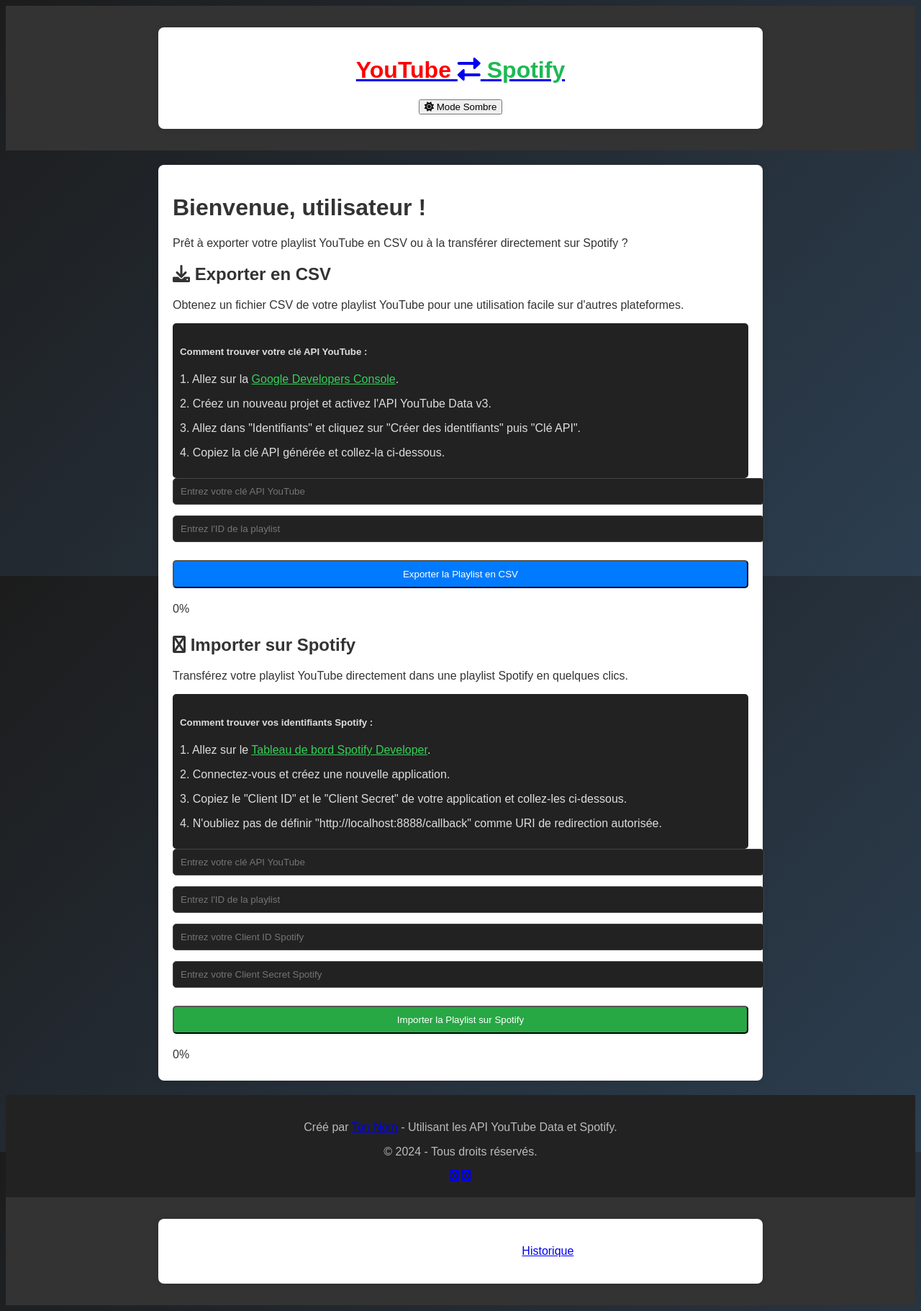
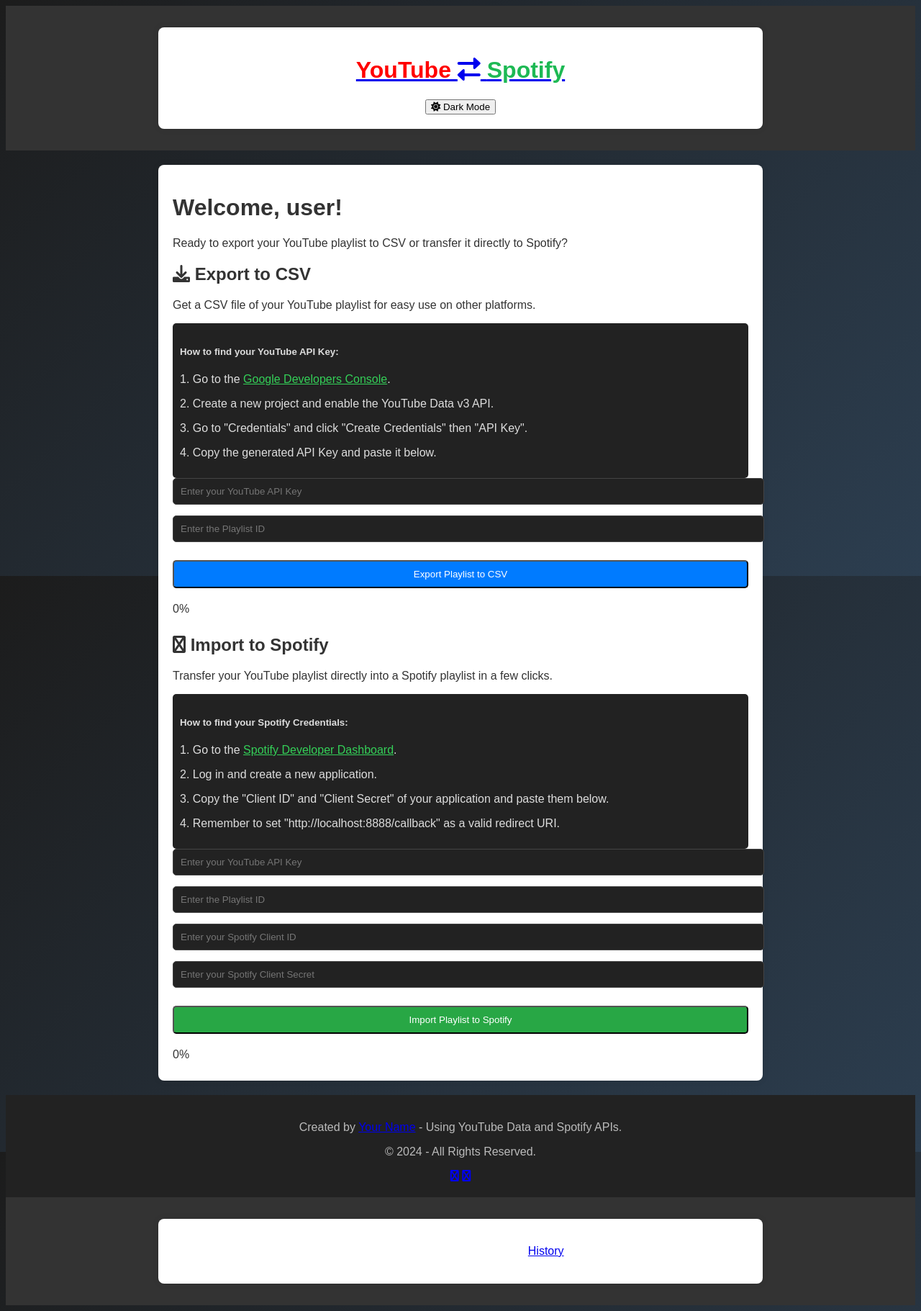
Before and after one commit to Riks0/Tube2Spotify, a Flask app: page / in a window 1280 px wide. Shown: the whole page at 72% size. Run offline with Flask 3, Linux system fonts and the light colour scheme.

Commit message:
Mise à jour des fichiers HTML et corrections de sécurité

```diff
--- a/templates/base.html
+++ b/templates/base.html
@@ -1,9 +1,9 @@
 <!DOCTYPE html>
-<html lang="fr">
+<html lang="en">
 <head>
     <meta charset="UTF-8">
     <meta name="viewport" content="width=device-width, initial-scale=1.0">
-    <title>Transférer vos playlists</title>
+    <title>Transfer Your Playlists</title>
     <link rel="stylesheet" href="{{ url_for('static', filename='css/style.css') }}">
     <link rel="stylesheet" href="https://cdnjs.cloudflare.com/ajax/libs/font-awesome/6.0.0/css/all.min.css">
 </head>
@@ -17,7 +17,7 @@
                 </a>
             </h1>
             <button id="theme-toggle" class="theme-toggle">
-                <i class="fa fa-sun"></i> <span>Mode Sombre</span>
+                <i class="fa fa-sun"></i> <span>Dark Mode</span>
             </button>
         </div>
     </header>
@@ -28,7 +28,7 @@
 
     <footer>
         <div class="container">
-            <p>&copy; 2024 - Transférer vos playlists | <a href="/history">Historique</a></p>
+            <p>&copy; 2024 - Transfer Your Playlists | <a href="/history">History</a></p>
         </div>
     </footer>
     <script>
@@ -37,7 +37,7 @@
             document.body.classList.toggle('theme-dark');
             const theme = document.body.classList.contains('theme-dark') ? 'dark' : 'light';
             localStorage.setItem('theme', theme);
-            themeToggle.innerHTML = theme === 'dark' ? '<i class="fa fa-moon"></i> Mode Clair' : '<i class="fa fa-sun"></i> Mode Sombre';
+            themeToggle.innerHTML = theme === 'dark' ? '<i class="fa fa-moon"></i> Light Mode' : '<i class="fa fa-sun"></i> Dark Mode';
         });
         window.onload = () => {
             const theme = localStorage.getItem('theme') || 'light';
--- a/templates/index.html
+++ b/templates/index.html
@@ -2,81 +2,81 @@
 
 {% block content %}
 <div class="container">
-    <h1 class="mt-5">Bienvenue, {{ user_data.get('username', 'utilisateur') }} !</h1>
-    <p>Prêt à exporter votre playlist YouTube en CSV ou à la transférer directement sur Spotify ?</p>
+    <h1 class="mt-5">Welcome, {{ user_data.get('username', 'user') }}!</h1>
+    <p>Ready to export your YouTube playlist to CSV or transfer it directly to Spotify?</p>
 
     <div class="row">
-        <!-- Option pour exporter en CSV -->
+        <!-- Option to export to CSV -->
         <div class="col-md-6 mb-4">
-            <h2><i class="fa fa-download"></i> Exporter en CSV</h2>
-            <p>Obtenez un fichier CSV de votre playlist YouTube pour une utilisation facile sur d'autres plateformes.</p>
+            <h2><i class="fa fa-download"></i> Export to CSV</h2>
+            <p>Get a CSV file of your YouTube playlist for easy use on other platforms.</p>
             <div class="instructions">
-                <h5>Comment trouver votre clé API YouTube :</h5>
-                <p>1. Allez sur la <a href="https://console.developers.google.com/" target="_blank">Google Developers Console</a>.</p>
-                <p>2. Créez un nouveau projet et activez l'API YouTube Data v3.</p>
-                <p>3. Allez dans "Identifiants" et cliquez sur "Créer des identifiants" puis "Clé API".</p>
-                <p>4. Copiez la clé API générée et collez-la ci-dessous.</p>
+                <h5>How to find your YouTube API Key:</h5>
+                <p>1. Go to the <a href="https://console.developers.google.com/" target="_blank">Google Developers Console</a>.</p>
+                <p>2. Create a new project and enable the YouTube Data v3 API.</p>
+                <p>3. Go to "Credentials" and click "Create Credentials" then "API Key".</p>
+                <p>4. Copy the generated API Key and paste it below.</p>
             </div>
             <form action="/export_csv" method="POST" onsubmit="showLoaderCSV()">
-                <input type="text" name="youtube_api_key" class="custom-input" placeholder="Entrez votre clé API YouTube" required>
-                <input type="text" name="playlist_id" class="custom-input" placeholder="Entrez l'ID de la playlist" required>
-                <button type="submit" class="btn btn-primary">Exporter la Playlist en CSV</button>
+                <input type="text" name="youtube_api_key" class="custom-input" placeholder="Enter your YouTube API Key" required>
+                <input type="text" name="playlist_id" class="custom-input" placeholder="Enter the Playlist ID" required>
+                <button type="submit" class="btn btn-primary">Export Playlist to CSV</button>
             </form>
 
-            <!-- Barre de progression pour l'export CSV -->
+            <!-- Progress bar for CSV export -->
             <div class="progress" style="height: 25px; margin-top: 20px;">
                 <div id="progress-bar-csv" class="progress-bar progress-bar-striped progress-bar-animated bg-primary" role="progressbar" style="width: 0%;" aria-valuenow="0" aria-valuemin="0" aria-valuemax="100">0%</div>
             </div>
 
-            <!-- Message de chargement pour l'export CSV -->
+            <!-- Loading message for CSV export -->
             <div id="loading-message-csv" style="text-align: center; margin-top: 20px; display: none;">
-                <p>Exportation en cours, veuillez ne pas fermer cette page...</p>
+                <p>Exporting in progress, please do not close this page...</p>
             </div>
         </div>
 
-        <!-- Option pour importer directement sur Spotify -->
+        <!-- Option to import directly to Spotify -->
         <div class="col-md-6 mb-4">
-            <h2><i class="fa fa-spotify"></i> Importer sur Spotify</h2>
-            <p>Transférez votre playlist YouTube directement dans une playlist Spotify en quelques clics.</p>
+            <h2><i class="fa fa-spotify"></i> Import to Spotify</h2>
+            <p>Transfer your YouTube playlist directly into a Spotify playlist in a few clicks.</p>
             <div class="instructions">
-                <h5>Comment trouver vos identifiants Spotify :</h5>
-                <p>1. Allez sur le <a href="https://developer.spotify.com/dashboard/applications" target="_blank">Tableau de bord Spotify Developer</a>.</p>
-                <p>2. Connectez-vous et créez une nouvelle application.</p>
-                <p>3. Copiez le "Client ID" et le "Client Secret" de votre application et collez-les ci-dessous.</p>
-                <p>4. N'oubliez pas de définir "http://localhost:8888/callback" comme URI de redirection autorisée.</p>
+                <h5>How to find your Spotify Credentials:</h5>
+                <p>1. Go to the <a href="https://developer.spotify.com/dashboard/applications" target="_blank">Spotify Developer Dashboard</a>.</p>
+                <p>2. Log in and create a new application.</p>
+                <p>3. Copy the "Client ID" and "Client Secret" of your application and paste them below.</p>
+                <p>4. Remember to set "http://localhost:8888/callback" as a valid redirect URI.</p>
             </div>
             <form action="/export_and_transfer" method="POST" onsubmit="showLoaderSpotify()">
-                <input type="text" name="youtube_api_key" class="custom-input" placeholder="Entrez votre clé API YouTube" required>
-                <input type="text" name="playlist_id" class="custom-input" placeholder="Entrez l'ID de la playlist" required>
-                <input type="text" name="spotify_client_id" class="custom-input" placeholder="Entrez votre Client ID Spotify" required>
-                <input type="text" name="spotify_client_secret" class="custom-input" placeholder="Entrez votre Client Secret Spotify" required>
-                <button type="submit" class="btn btn-success">Importer la Playlist sur Spotify</button>
+                <input type="text" name="youtube_api_key" class="custom-input" placeholder="Enter your YouTube API Key" required>
+                <input type="text" name="playlist_id" class="custom-input" placeholder="Enter the Playlist ID" required>
+                <input type="text" name="spotify_client_id" class="custom-input" placeholder="Enter your Spotify Client ID" required>
+                <input type="text" name="spotify_client_secret" class="custom-input" placeholder="Enter your Spotify Client Secret" required>
+                <button type="submit" class="btn btn-success">Import Playlist to Spotify</button>
             </form>
 
-            <!-- Barre de progression pour le transfert Spotify -->
+            <!-- Progress bar for Spotify transfer -->
             <div class="progress" style="height: 25px; margin-top: 20px;">
                 <div id="progress-bar-spotify" class="progress-bar progress-bar-striped progress-bar-animated bg-success" role="progressbar" style="width: 0%;" aria-valuenow="0" aria-valuemin="0" aria-valuemax="100">0%</div>
             </div>
 
-            <!-- Message de chargement pour le transfert Spotify -->
+            <!-- Loading message for Spotify transfer -->
             <div id="loading-message-spotify" style="text-align: center; margin-top: 20px; display: none;">
-                <p>Transfert en cours, veuillez ne pas fermer cette page...</p>
+                <p>Transfer in progress, please do not close this page...</p>
             </div>
         </div>
     </div>
 </div>
 
-<!-- Pied de page -->
+<!-- Footer -->
 <footer class="text-center" style="background-color: #222; color: #bbb; padding: 20px; margin-top: 20px;">
-    <p>Créé par <a href="https://github.com/Riks0" target="_blank">Ton Nom</a> - Utilisant les API YouTube Data et Spotify.</p>
-    <p>&copy; 2024 - Tous droits réservés.</p>
+    <p>Created by <a href="https://github.com/Riks0" target="_blank">Your Name</a> - Using YouTube Data and Spotify APIs.</p>
+    <p>&copy; 2024 - All Rights Reserved.</p>
     <div>
         <a href="https://github.com/Riks0" target="_blank"><i class="fa fa-github"></i></a>
-        <a href="https://www.linkedin.com/in/ton-profil" target="_blank"><i class="fa fa-linkedin"></i></a>
+        <a href="https://www.linkedin.com/in/your-profile" target="_blank"><i class="fa fa-linkedin"></i></a>
     </div>
 </footer>
 
-<!-- CSS pour un style minimaliste des champs de saisie -->
+<!-- Minimalist style for input fields -->
 <style>
     body {
         background: linear-gradient(135deg, #1c1c1c, #2c3e50);
```
Also changed, not shown: templates/callback.html (+4 -4 lines), templates/csv_result.html (+4 -4 lines), templates/history.html (+6 -6 lines), templates/result.html (+8 -9 lines), templates/success.html (+6 -6 lines).
